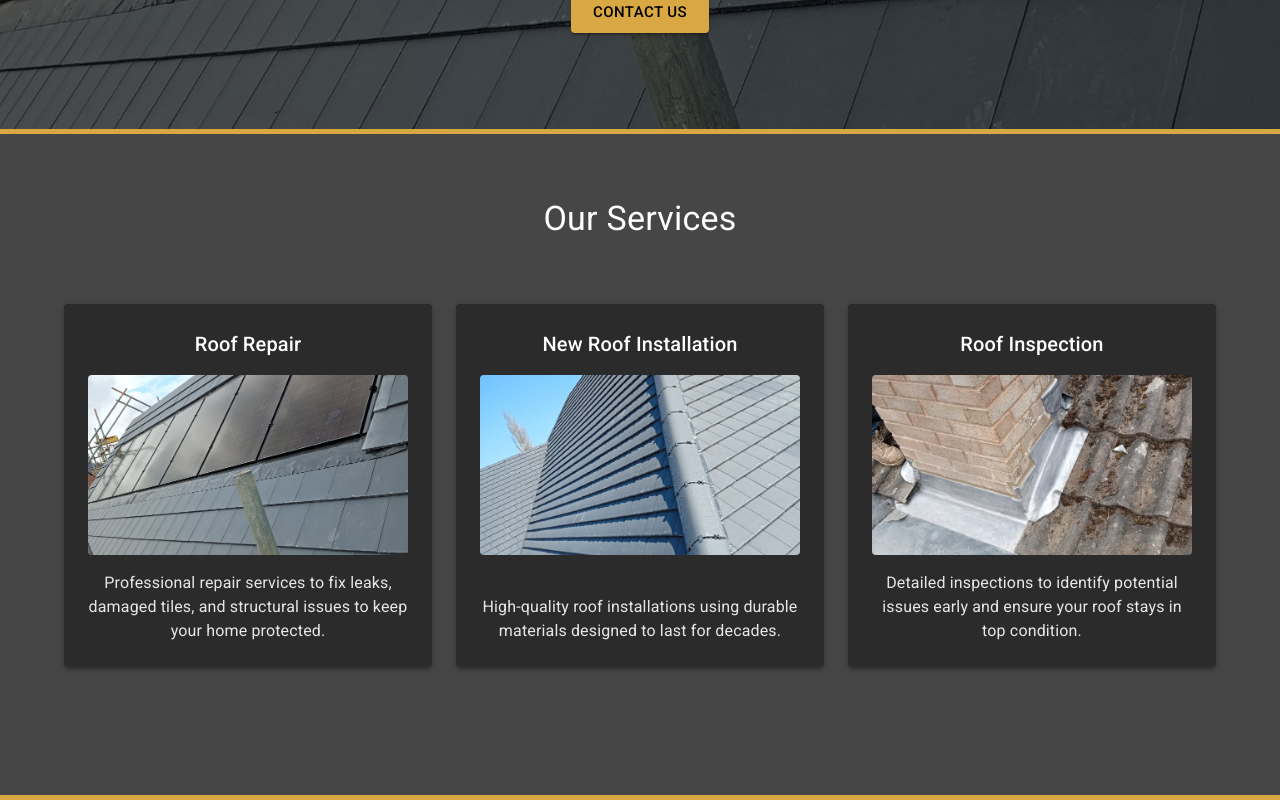
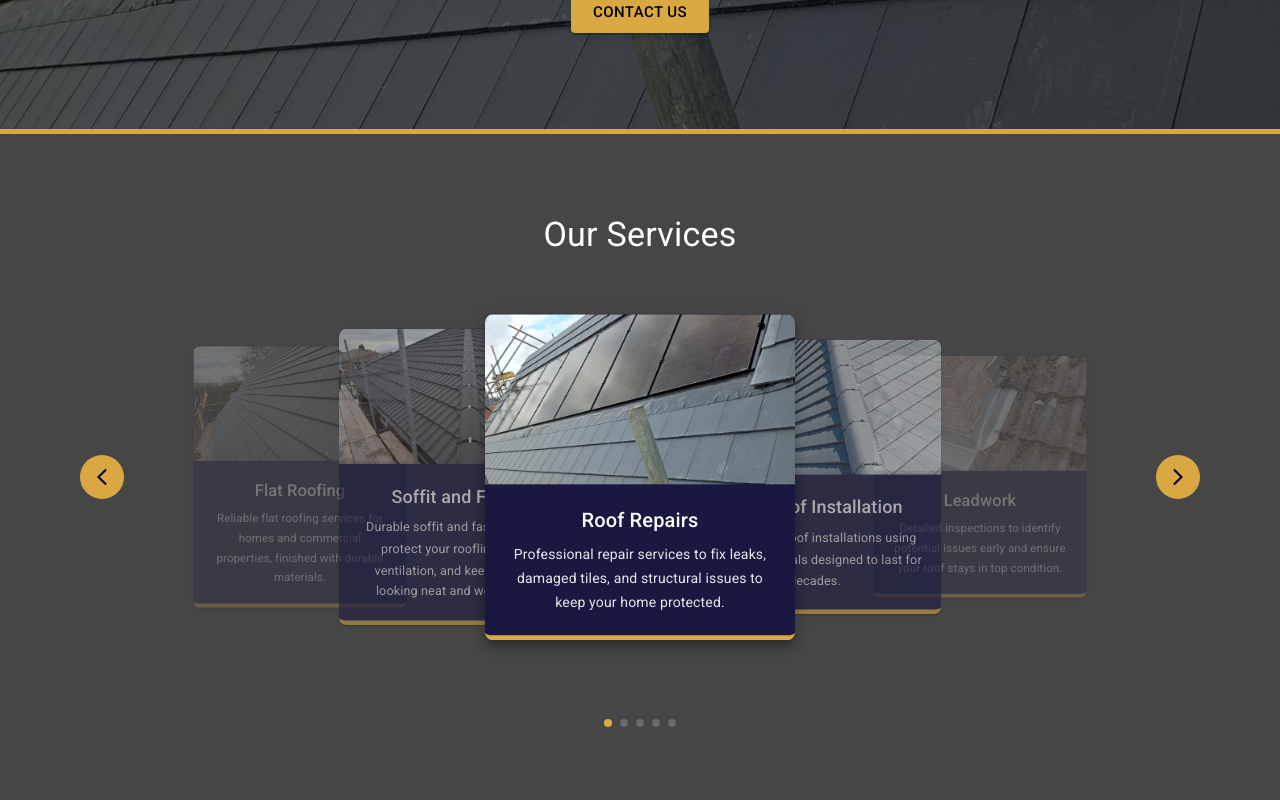
Before and after one commit to jkordek/rhroofing-website, a React (Vite) app: page / in a window 1280 px wide. Shown: the part 500-1300 px from the top of the page. Built offline with nearby package versions, Linux system fonts and the light colour scheme.

Commit message:
Change Services

```diff
--- a/src/components/Services.jsx
+++ b/src/components/Services.jsx
@@ -1,14 +1,17 @@
-import React from "react";
-import { Box, Typography, Container, Paper, Stack } from "@mui/material";
+import React, { useState, useCallback, useEffect } from "react";
+import { Box, Typography, Container, Paper, IconButton } from "@mui/material";
+import ArrowBackIosNewIcon from "@mui/icons-material/ArrowBackIosNew";
+import ArrowForwardIosIcon from "@mui/icons-material/ArrowForwardIos";
 
 import service1 from "../images/roofing1.jpeg";
 import service2 from "../images/roofing2.jpeg";
 import service3 from "../images/roofing3.jpeg";
+import service4 from "../images/roofing4.jpeg";
+import service5 from "../images/roofing5.jpg";
 
-const Services = () => {
 const services = [
   {
-      title: "Roof Repair",
+    title: "Roof Repairs",
     image: service1,
     description:
       "Professional repair services to fix leaks, damaged tiles, and structural issues to keep your home protected.",
@@ -20,84 +23,214 @@ const Services = () => {
       "High-quality roof installations using durable materials designed to last for decades.",
   },
   {
-      title: "Roof Inspection",
+    title: "Leadwork",
     image: service2,
     description:
       "Detailed inspections to identify potential issues early and ensure your roof stays in top condition.",
   },
+  {
+    title: "Flat Roofing",
+    image: service4,
+    description:
+      "Reliable flat roofing services for homes and commercial properties, finished with durable materials.",
+  },
+  {
+    title: "Soffit and Fascias",
+    image: service5,
+    description:
+      "Durable soffit and fascia repairs to protect your roofline, improve ventilation, and keep your home looking neat and weatherproof.",
+  },
 ];
+
+const mod = (n, m) => ((n % m) + m) % m;
+
+const Services = () => {
+  const [current, setCurrent] = useState(0);
+  const [isMobile, setIsMobile] = useState(() =>
+    typeof window !== "undefined" ? window.innerWidth < 768 : false
+  );
+  const total = services.length;
+
+  useEffect(() => {
+    const handleResize = () => setIsMobile(window.innerWidth < 768);
+    handleResize();
+    window.addEventListener("resize", handleResize);
+    return () => window.removeEventListener("resize", handleResize);
+  }, []);
+
+  const slots = isMobile
+    ? [
+        { offset: 0, scale: 1, opacity: 1, zIndex: 10, widthVw: 90, imgH: 200 },
+      ]
+    : [
+        { offset: -340, scale: 0.82, opacity: 0.25, zIndex: 1, width: 260, imgH: 140 },
+        { offset: -175, scale: 0.9, opacity: 0.55, zIndex: 2, width: 280, imgH: 150 },
+        { offset: 0, scale: 1, opacity: 1, zIndex: 10, width: 310, imgH: 170 },
+        { offset: 175, scale: 0.9, opacity: 0.55, zIndex: 2, width: 280, imgH: 150 },
+        { offset: 340, scale: 0.82, opacity: 0.25, zIndex: 1, width: 260, imgH: 140 },
+      ];
+
+  const centerIndex = isMobile ? 0 : 2;
+
+  const move = useCallback((dir) => {
+    setCurrent((prev) => mod(prev + dir, total));
+  }, [total]);
 
   return (
     <section id="Services">
       <Container sx={{ bgcolor: "#D9A842", height: "5px" }} maxWidth={false} />
 
-      <Container maxWidth="lg">
+      <Container maxWidth="lg" disableGutters={isMobile}>
         <Box
           sx={{
-            pt: 8,
-            pb: 16,
+            py: 10,
+            px: 2,
             color: "#fff",
             textAlign: "center",
           }}
         >
-          <Typography variant="h4" fontWeight="bold" gutterBottom>
+          <Typography
+            variant="h4"
+            fontWeight="bold"
+            gutterBottom
+            sx={{ mb: "0.70rem" }}
+          >
             Our Services
           </Typography>
 
-          <Stack
-            direction={{ xs: "column", md: "row" }}
-            spacing={3}
+          <Box sx={{ position: "relative", width: "100%" }}>
+            <IconButton
+              onClick={() => move(-1)}
+              aria-label="Previous service"
               sx={{
-              mt: 8,
-              alignItems: "stretch",
+                position: "absolute",
+                left: isMobile ? 8 : 0,
+                top: "50%",
+                transform: "translateY(-50%)",
+                zIndex: 20,
+                bgcolor: "#D9A842",
+                color: "#03002e",
+                width: 44,
+                height: 44,
+                "&:hover": { bgcolor: "#e8b84b" },
               }}
             >
-            {services.map((service, i) => (
-              <Box key={i} sx={{ flex: 1, display: "flex" }}>
+              <ArrowBackIosNewIcon fontSize="small" />
+            </IconButton>
+
+            <Box
+              sx={{
+                position: "relative",
+                height: isMobile ? 480 : 420,
+                overflow: "hidden",
+                width: "100%",
+              }}
+            >
+              {slots.map((slot, i) => {
+                const idx = mod(current + i - centerIndex, total);
+                const service = services[idx];
+                const isCenter = i === centerIndex;
+                const cardWidth = isMobile ? `${slot.widthVw}vw` : `${slot.width}px`;
+
+                return (
+                  <Box
+                    key={`${service.title}-${i}`}
+                    onClick={() => !isCenter && move(i - centerIndex)}
+                    sx={{
+                      position: "absolute",
+                      left: "50%",
+                      top: "50%",
+                      width: cardWidth,
+                      transform: `translate(calc(-50% + ${slot.offset}px), -50%) scale(${slot.scale})`,
+                      opacity: slot.opacity,
+                      zIndex: slot.zIndex,
+                      transition: "all 0.5s cubic-bezier(0.4, 0, 0.2, 1)",
+                      cursor: isCenter ? "default" : "pointer",
+                    }}
+                  >
                     <Paper
-                  elevation={3}
+                      elevation={isCenter ? 8 : 2}
                       sx={{
-                    p: 3,
-                    flex: 1,
+                        bgcolor: "#1a1840",
+                        color: "#fff",
+                        borderBottom: "5px solid #D9A842",
+                        borderRadius: 2,
+                        overflow: "hidden",
                         display: "flex",
                         flexDirection: "column",
-                    justifyContent: "space-between",
-                    bgcolor: "#2B2B2B",
-                    color: "#fff",
-                    textAlign: "center",
                       }}
                     >
-                  <Typography variant="h6" fontWeight="bold" gutterBottom>
-                    {service.title}
-                  </Typography>
-
                       <Box
                         component="img"
                         src={service.image}
                         alt={service.title}
                         sx={{
                           width: "100%",
-                      height: 180,
+                          height: slot.imgH,
                           objectFit: "cover",
-                      borderRadius: 1,
-                      mb: 2,
-                      mt: 1,
                         }}
                       />
-
+                      <Box sx={{ p: 2.5 }}>
+                        <Typography variant="h6" fontWeight="bold" gutterBottom>
+                          {service.title}
+                        </Typography>
                         <Typography
-                    variant="body1"
-                    sx={{
-                      color: "#E5E7EB",
-                      mt: "auto",
-                    }}
+                          variant="body2"
+                          sx={{ color: "#E5E7EB", lineHeight: 1.7 }}
                         >
                           {service.description}
                         </Typography>
+                      </Box>
                     </Paper>
                   </Box>
+                );
+              })}
+            </Box>
+
+            <IconButton
+              onClick={() => move(1)}
+              aria-label="Next service"
+              sx={{
+                position: "absolute",
+                right: isMobile ? 8 : 0,
+                top: "50%",
+                transform: "translateY(-50%)",
+                zIndex: 20,
+                bgcolor: "#D9A842",
+                color: "#03002e",
+                width: 44,
+                height: 44,
+                "&:hover": { bgcolor: "#e8b84b" },
+              }}
+            >
+              <ArrowForwardIosIcon fontSize="small" />
+            </IconButton>
+          </Box>
+
+          <Box sx={{ display: "flex", justifyContent: "center", gap: 1, mt: 4 }}>
+            {services.map((_, i) => (
+              <Box
+                key={i}
+                onClick={() => setCurrent(i)}
+                aria-label={`Show service ${i + 1}`}
+                role="button"
+                tabIndex={0}
+                onKeyDown={(event) => {
+                  if (event.key === "Enter" || event.key === " ") {
+                    setCurrent(i);
+                  }
+                }}
+                sx={{
+                  width: 8,
+                  height: 8,
+                  borderRadius: "50%",
+                  cursor: "pointer",
+                  bgcolor: i === current ? "#D9A842" : "rgba(255,255,255,0.2)",
+                  transition: "background 0.3s",
+                }}
+              />
             ))}
-          </Stack>
+          </Box>
         </Box>
       </Container>
     </section>
```
Lines whose indentation alone changed are shown as unchanged.
